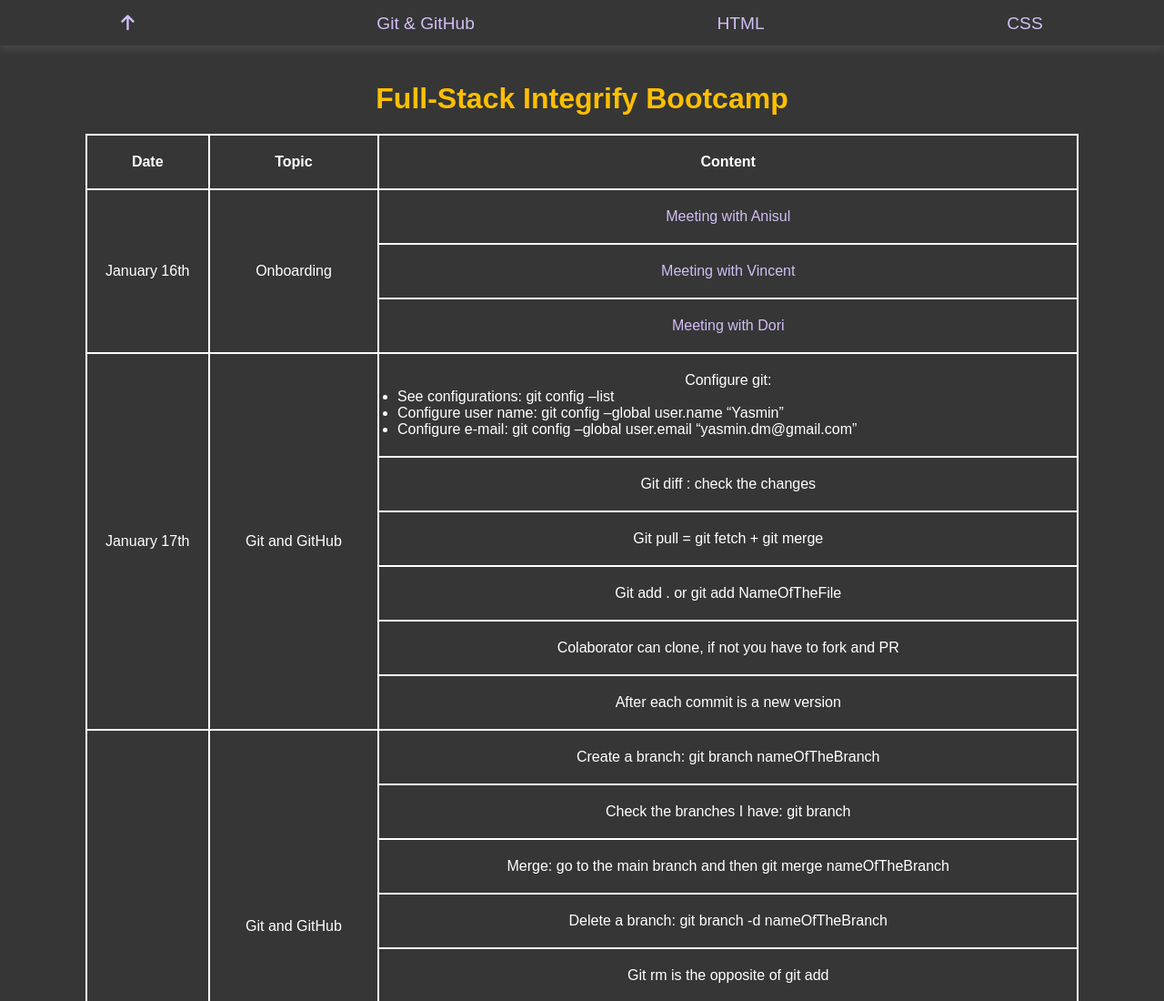
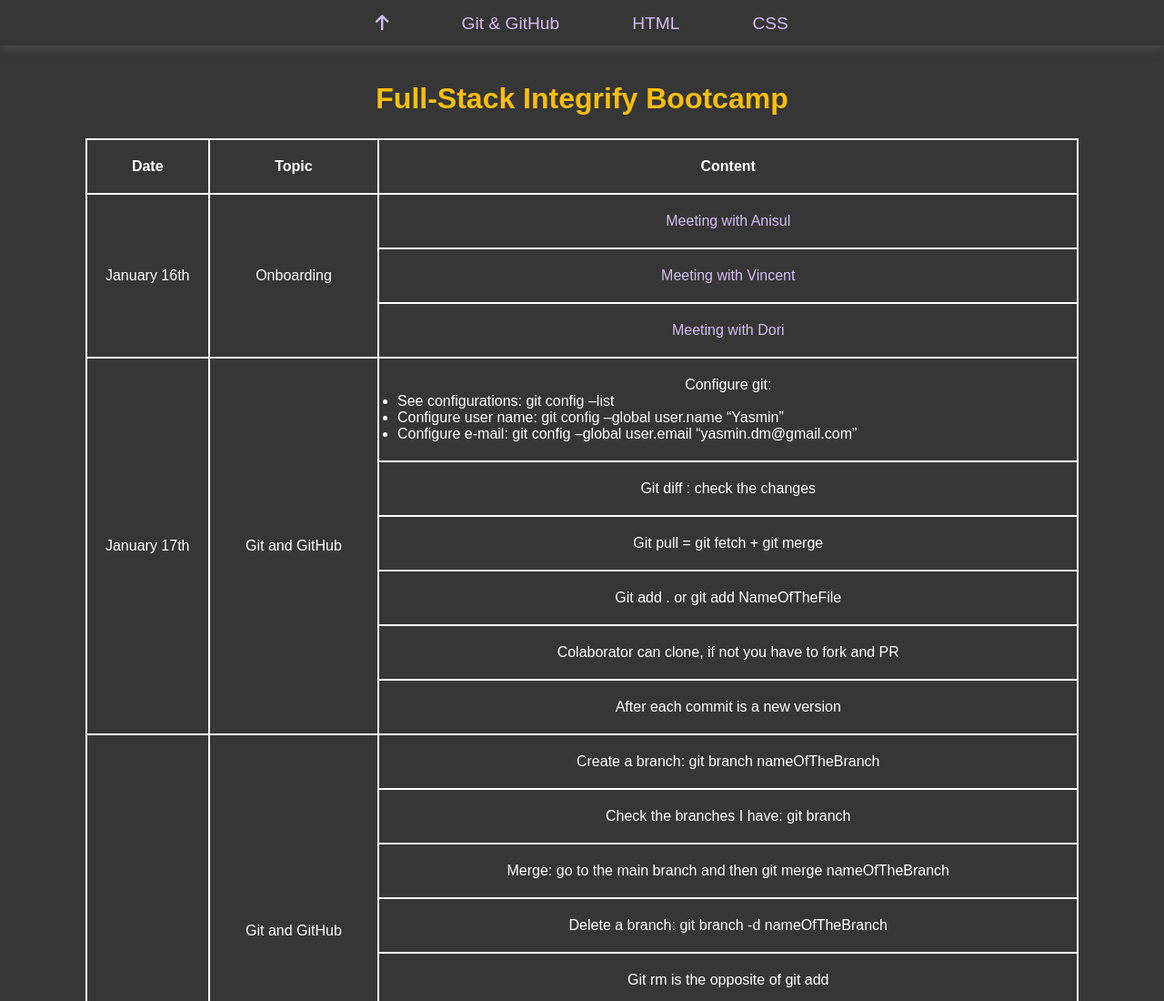
Before and after one commit to yasmingsdm/notesBootcamp, a plain HTML site: page index.html in a window 1280 px wide. Shown: the top 1100 px of the page at 91% size. Drawn offline with Linux system fonts and the light colour scheme.

Commit message:
small styling changes

```diff
--- a/style.css
+++ b/style.css
@@ -31,14 +31,16 @@ h1{
     box-shadow: 0 4px 10px 0 rgba(111, 111, 111, 0.4);
 }
 
-nav ul{
+.navbar ul{
     display: flex;
     list-style-type: none;
-    justify-content: space-around;
+    justify-content: center;
+    gap: 5rem;
 }
+
 header {
     margin-top: 90px;
-    margin-bottom: 20px;
+    margin-bottom: 25px;
 }
 
 /* Table: */
```
